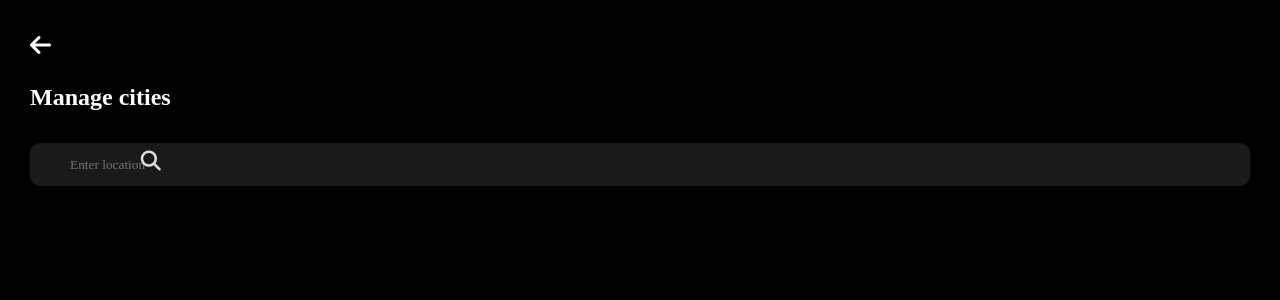
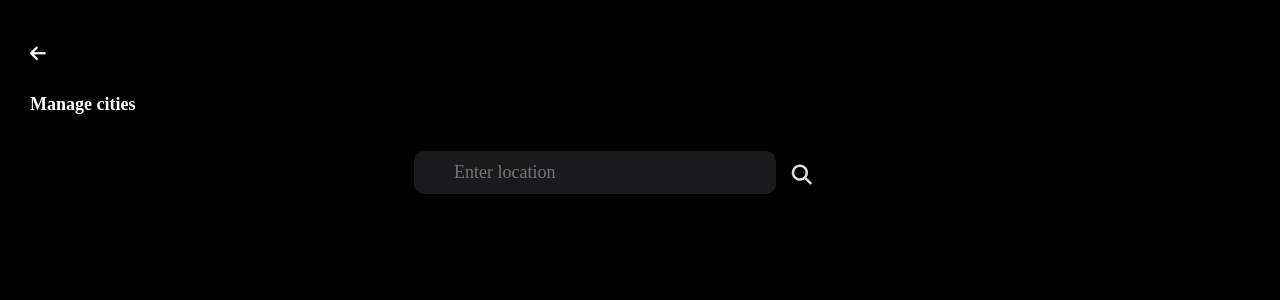
Before and after one commit to JerryJeager/weather-app, a React (Create React App) app: page /Search in a window 1280 px wide. Shown: the top 300 px of the page. Built offline with nearby package versions, Linux system fonts and the light colour scheme; a web font is replaced by a local one.

Commit message:
added media queries

```diff
--- a/src/App.js
+++ b/src/App.js
@@ -11,7 +11,7 @@ const router = createBrowserRouter(
       <Route index element={<Home/>} />
       <Route path='DayForeCast' element={<DayForecast />} />
       <Route path='Search' element={<Search />} />
-      <Route path='NotFound' errorElement={ <NotFound />} />
+      <Route path='*' errorElement={ <NotFound />} />
     </Route>
   )
 )
--- a/src/Home.js
+++ b/src/Home.js
@@ -155,6 +155,8 @@ const Home = () => {
 
                     <HourlyForecast hours={hours} />
 
+                    <div className="more-weather-details-container">
+
                     <div className="more-weather-details">
                         <div className="sunrise-and-sunset">
                             <div className="sunrise">
@@ -169,7 +171,7 @@ const Home = () => {
                         <div className="weather-info">
                             <div className="info1">
                                 <h5>Real feel</h5>
-                                <p>{realFeal}<sup>o</sup>C</p>
+                                <p>{realFeal}<sup>&deg;</sup>C</p>
                                 <h5>Chance of rain</h5>
                                 <p>{rainChance}%</p>
                                 <h5>Wind speed</h5>
@@ -197,6 +199,7 @@ const Home = () => {
                             <a href="https://www.acuweather.com">Full air quality forecast &gt; </a>
                         </div>
                     </div>
+                    </div>
                 </div>
             }
 
--- a/src/Search.js
+++ b/src/Search.js
@@ -88,7 +88,7 @@ const Search = () => {
                 setIsFormSubmitted(true)
                 console.log('clicked')
             }}>
-                <button type="submit"><i class="fa-sharp fa-solid fa-magnifying-glass"></i></button>
+
                 <input type="text" list='items' placeholder="Enter location"
                     value={inputValue}
                     onChange={(e) => {
@@ -97,6 +97,7 @@ const Search = () => {
 
                     }}
                 />
+                 <button type="submit"><i class="fa-sharp fa-solid fa-magnifying-glass"></i></button>
 
                 <datalist id="items">
                     {suggestionList && suggestionList.map(suggest => {
--- a/src/SearchDetails.js
+++ b/src/SearchDetails.js
@@ -9,7 +9,7 @@ const SearchDetails = ({searchTemp, name, region, country, icon, weatherText}) =
             <h2>{region}, {country}</h2>
         </div>
         <div className="search-weather-details">
-            <p>{searchTemp}<sup>o</sup>C</p>
+            <p>{searchTemp}<sup>&deg;</sup>C</p>
             <img src={icon} alt="icon" />
             <p>{weatherText}</p>
         </div>
--- a/src/WeatherDetails.js
+++ b/src/WeatherDetails.js
@@ -40,7 +40,7 @@ const WeatherDetails = (props) => {
                             <p>Today<sup>.</sup>{weatherText}</p>
                         </div>
                         <div className="today-temperature">
-                            <p>{temperature}<sup>o</sup> / 22<sup>o</sup></p>
+                            <p>{temperature}<sup>&deg;</sup> / 22<sup>&deg;</sup></p>
                         </div>
                     </div>
                     <div className="tomorrow">
@@ -49,7 +49,7 @@ const WeatherDetails = (props) => {
                             <p>Tomorrow<sup>.</sup>{tomorrowWeatherText}</p>
                         </div>
                         <div className="tomorrow-temperature">
-                            <p>{tomorrowTemp}<sup>o</sup> / 22<sup>o</sup></p>
+                            <p>{tomorrowTemp}<sup>&deg;</sup> / 22<sup>&deg;</sup></p>
                         </div>
                     </div>
                     <div className="next-tomorrow">
@@ -58,7 +58,7 @@ const WeatherDetails = (props) => {
                             <p>{nextTomorrowDate}<sup>.</sup>{nextTomorrowWeatherText}</p>
                         </div>
                         <div className="next-tomorrow-temperature">
-                            <p>{nextTomorrowTemp}<sup>o</sup> / 22<sup>o</sup></p>
+                            <p>{nextTomorrowTemp}<sup>&deg;</sup> / 22<sup>&deg;</sup></p>
                         </div>
                     </div>
                 </div>
--- a/src/index.css
+++ b/src/index.css
@@ -161,6 +161,7 @@ button{
   border: 1px solid rgba(167, 160, 160, 0.3);
   padding: 2rem;
   font-family: 'Shantell Sans', cursive;
+  transition: .3s;
 }
 .sunrise-and-sunset{
   display: flex;
@@ -205,6 +206,7 @@ button{
 /* Day forecast */
 .day-forecast, .search{
   height: 100vh;
+  /* height: 100%; */
   background-color: #000;
   color: #fff;
   font-family: 'Shantell Sans', cursive;
@@ -218,10 +220,10 @@ button{
 form{
   width: 100%;
   padding: 0 30px;
-  position: relative;
+  display: flex;
 }
 input{
-  width: 100%;
+  width: 90%;
   height: 43px;
   border-radius: 10px;
   border: none;
@@ -233,8 +235,9 @@ input{
   color: #fff;
 }
 form button{
-  position: absolute;
-  left: 11%;
+  /* position: absolute;
+  left: 11%; */
+  margin-left: .9rem;
   color:rgba(255, 255, 255, .6);
 }
 /* hourly forecast */
@@ -369,3 +372,55 @@ form button{
 .search-details img{
   width: 35px;
 }
+@media screen and (min-width: 760px){
+  *{
+    font-size: 18px;
+  }
+  .forecast-details{
+    width: 500px;
+    margin: auto;
+  }
+  .more-weather-details-container{
+    display: flex;
+    justify-content: space-between;
+  }
+  .more-weather-details{
+    width: 500px;
+    margin: 2rem auto;
+  }
+  .air-quality-index-detail{
+    width: 40%;
+    margin: auto;
+  }
+  .aqi{
+    width: 110px;
+  }
+  .forecast{
+    padding: .9rem 40px;
+  }
+  .forecast img{
+    width: 45px;
+  }
+  form{
+    width: 40%;
+    margin: auto;
+  }
+  input{
+    width: 80%;
+  }
+  .search-details{
+    width: 60%;
+  }
+  button{
+    cursor: pointer;
+  }
+  .more-weather-details:hover,
+  .air-quality-index-detail:hover,
+  .five-day-forecast:hover{
+    background: rgba(255, 255, 255, 0);
+    box-shadow: 0 4px 30px rgba(0, 0, 0, 0.1);
+    backdrop-filter: blur(11.7px);
+    -webkit-backdrop-filter: blur(11.7px);
+    transition: .4s;
+  }
+}
```
